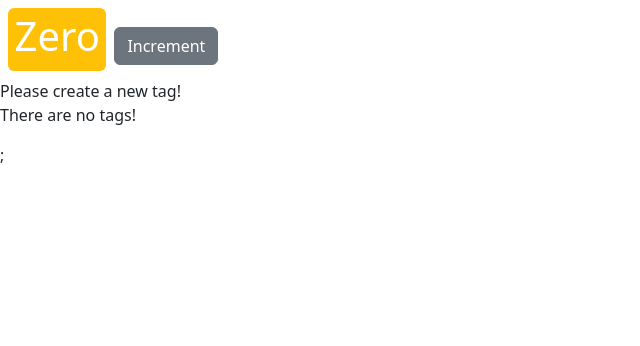
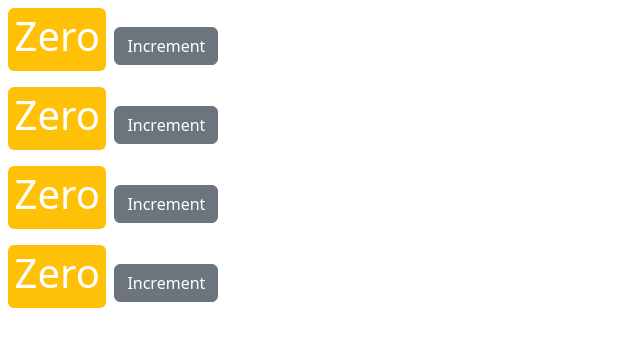
Before and after one commit to juliushsu07/counter-app, a React (Create React App) app: page / in a window 1280 px wide. Shown: the top 346 px of the page, without its empty margins (0-640 px from the left). Built offline with nearby package versions, Linux system fonts and the light colour scheme.

Commit message:
Create Counters component, move and duplicate counter component x4 from index to Counters.

```diff
--- a/src/components/counter.jsx
+++ b/src/components/counter.jsx
@@ -11,15 +11,10 @@
         fontWeight: "bold"
     };
 
-    // constructor() {
-    //     super();
-    //     this.handleIncrement = this.handleIncrement.bind(this);
-    // }
-
     handleIncrement = () => {
-        // console.log("Increment Clicked", this);
         this.setState({ count: this.state.count + 1})
     }
+
     renderTags() {
         if (this.state.tags.length === 0) return <p>There are no tags!</p>;
 
@@ -28,14 +23,10 @@
 
     render() {
         return (
-            <React.Fragment>
+            <div>
                 <span style ={this.styles} className={this.getBadgeClasses()}>{this.formatCount()}</span>
-                <button onClick={this.handleIncrement} className="btn btn btn-secondary">Increment</button>
-                <div>
-                    {this.state.tags.length === 0 && "Please create a new tag!"}
-                    {this.renderTags()};
-                </div>
-            </React.Fragment>
+                <button onClick={ () => this.handleIncrement()} className="btn btn btn-secondary">Increment</button>
+            </div>
         );
     }
 
--- /dev/null
+++ b/src/components/counters.jsx
@@ -0,0 +1,18 @@
+import React, { Component } from 'react';
+import Counter from './counter';
+
+class Counters extends Component {
+    state = {  }
+    render() {
+        return (
+            <div>
+                <Counter></Counter>
+                <Counter></Counter>
+                <Counter></Counter>
+                <Counter></Counter>
+            </div>
+        );
+    }
+}
+
+export default Counters;
--- a/src/index.js
+++ b/src/index.js
@@ -4,12 +4,12 @@
 import App from './App';
 import reportWebVitals from './reportWebVitals';
 import 'bootstrap/dist/css/bootstrap.css';
-import Counter from './components/counter';
+import Counters from './components/counters';
 
 const root = ReactDOM.createRoot(document.getElementById('root'));
 root.render(
   <React.StrictMode>
-    <Counter />
+    <Counters />
   </React.StrictMode>
 );
 
```
